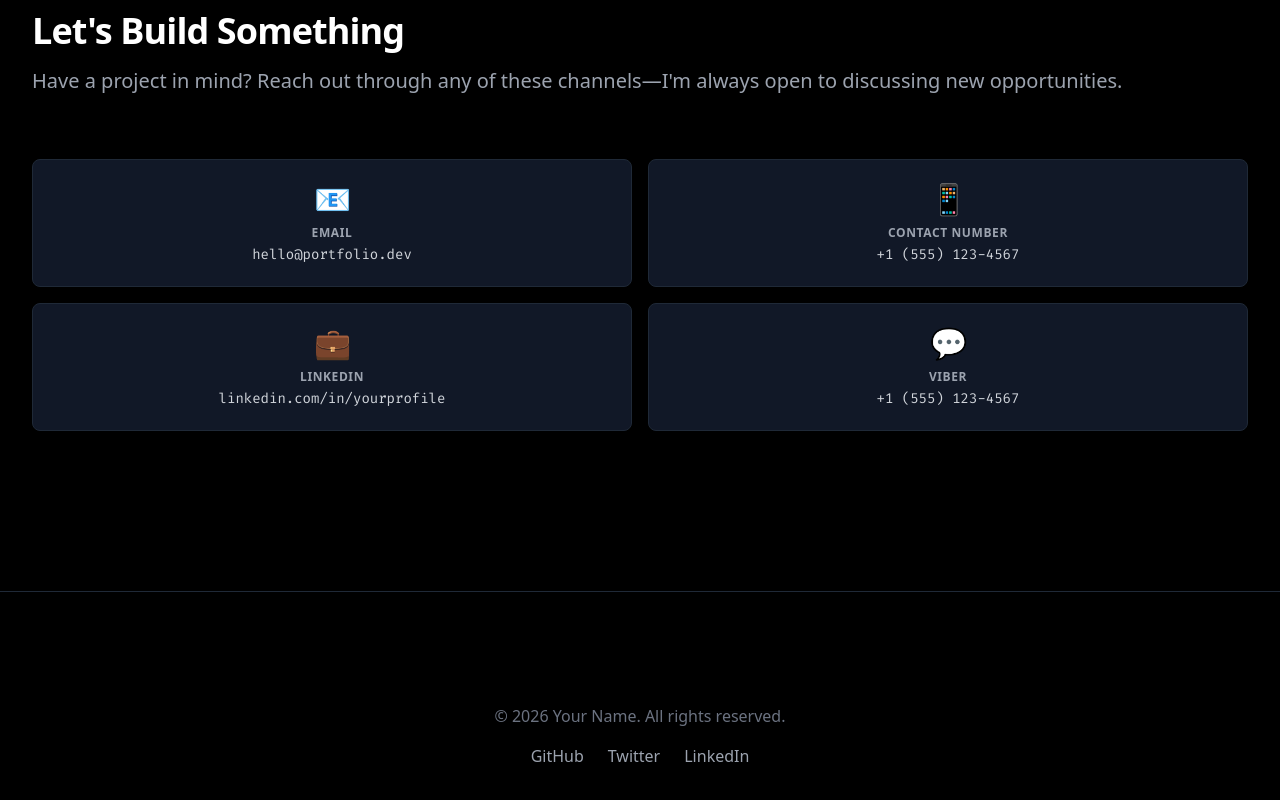
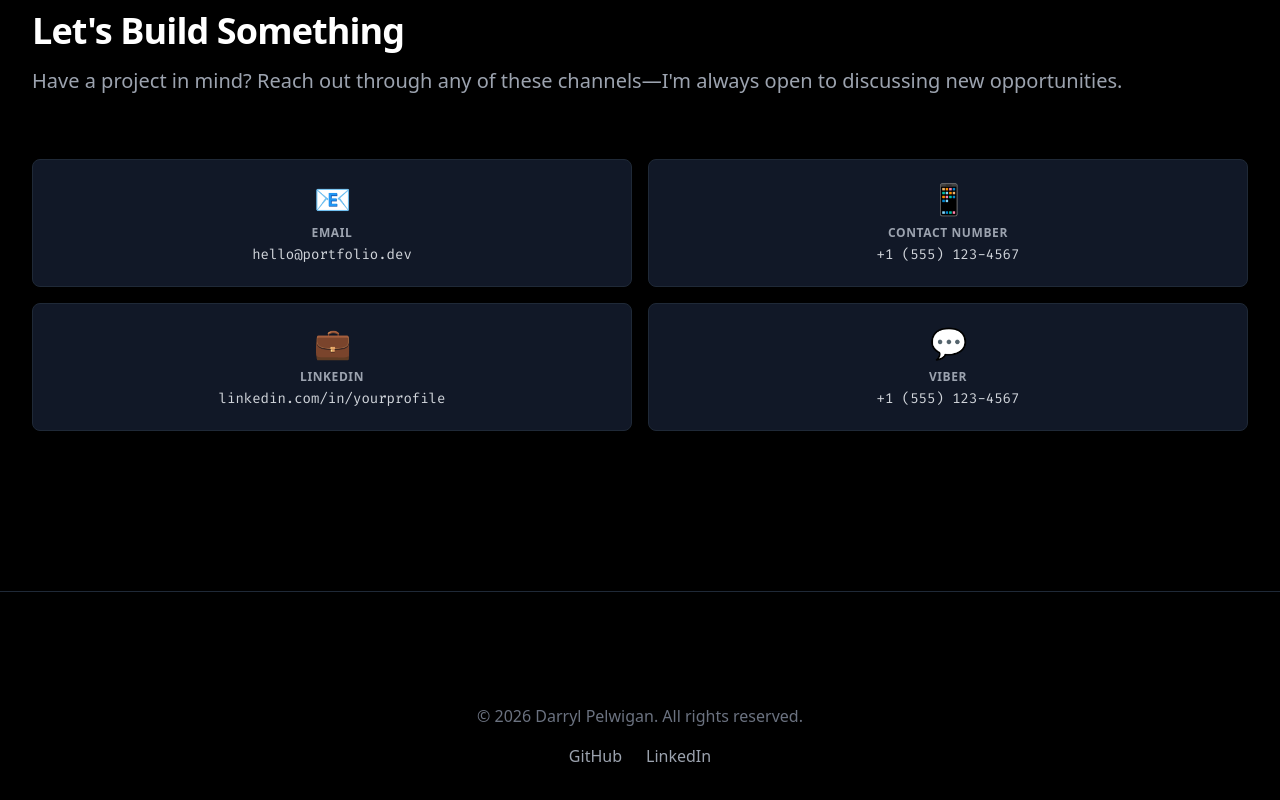
Before and after one commit to darryl-pelwigan/portfolio, a React (Vite) app: page / in a window 1280 px wide. Shown: the part 6273-7073 px from the top of the page. Built offline with nearby package versions, Linux system fonts and the light colour scheme.

Commit message:
remove twitter in footer

```diff
--- a/src/components/Footer.jsx
+++ b/src/components/Footer.jsx
@@ -5,7 +5,7 @@
     <footer className="bg-white dark:bg-black border-t border-gray-300 dark:border-gray-800 py-8 transition-colors duration-300">
       <div className="section-container text-center">
         <p className="text-gray-500 dark:text-gray-500 mb-4">
-          © 2026 Your Name. All rights reserved.
+          © 2026 Darryl Pelwigan. All rights reserved.
         </p>
         <div className="flex justify-center gap-6">
           <a
@@ -15,14 +15,6 @@
             className="text-gray-600 dark:text-gray-400 hover:text-gray-900 dark:hover:text-white transition"
           >
             GitHub
-          </a>
-          <a
-            href="https://twitter.com"
-            target="_blank"
-            rel="noopener noreferrer"
-            className="text-gray-600 dark:text-gray-400 hover:text-gray-900 dark:hover:text-white transition"
-          >
-            Twitter
           </a>
           <a
             href="https://linkedin.com"
```
